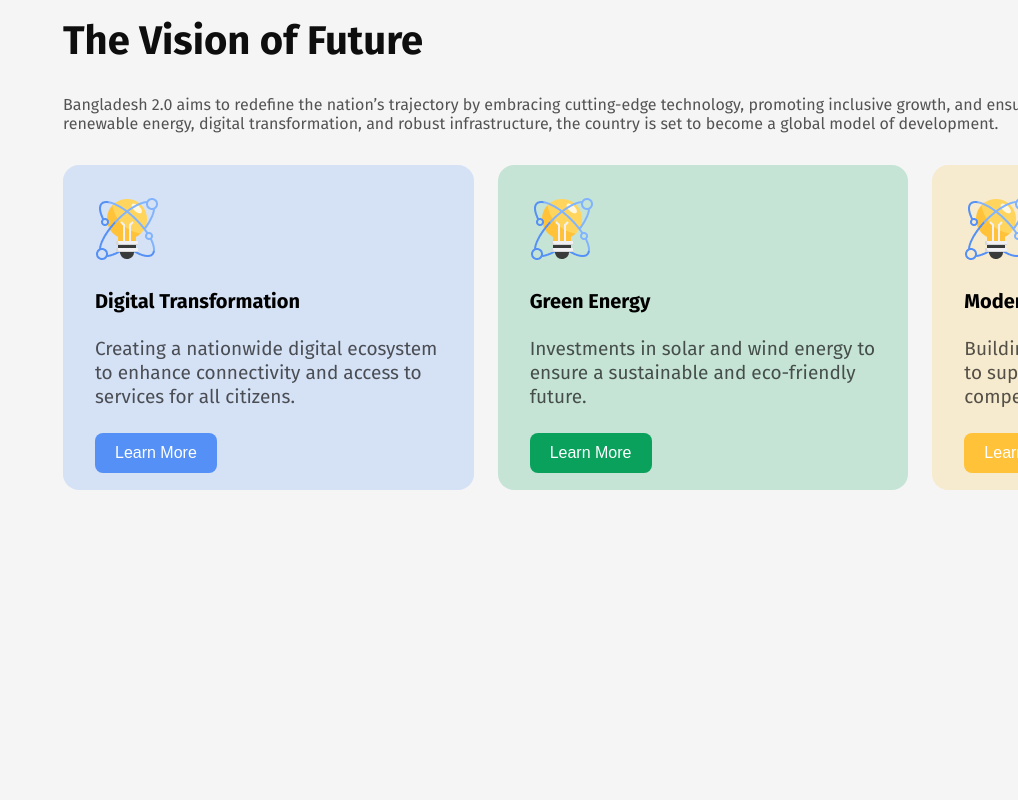
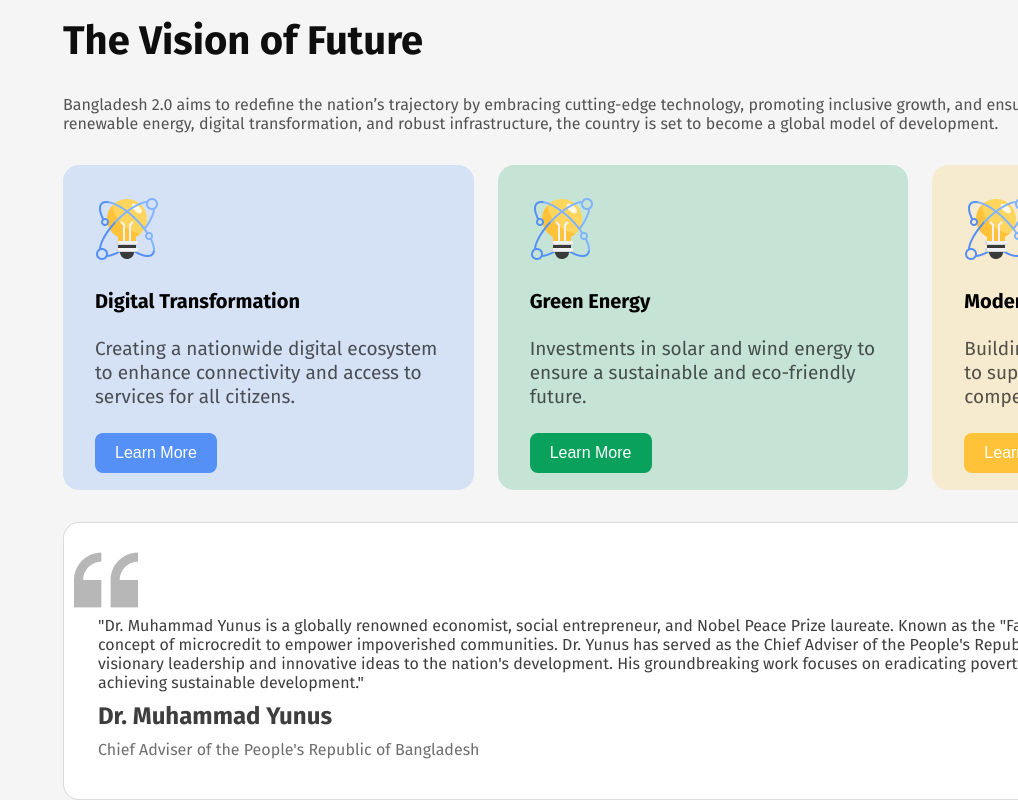
Before and after one commit to pallabbepary/assignment-1, a plain HTML site: page index.html in a window 1280 px wide. Shown: the part 693-1493 px from the top of the page, without its empty margins (262-1280 px from the left). Drawn offline with Linux system fonts and the light colour scheme.

Commit message:
added Dr. Muhammad Yunus commit

```diff
--- a/index.html
+++ b/index.html
@@ -64,7 +64,17 @@
                         <button class="M-I-Learn-More">Learn More</button>
                     </div>
                 </div>
-
+                <div class="Dr-Muhammad-Yunus">
+                    <img class="quote-img" src="./assets/quote-bg.png" alt="">
+                    <p class="dr-M-Y-ph">"Dr. Muhammad Yunus is a globally renowned economist, social entrepreneur, and Nobel Peace Prize
+                        laureate. Known as the "Father of Microfinance," he pioneered the concept of microcredit to
+                        empower impoverished communities. Dr. Yunus has served as the Chief Adviser of the People's
+                        Republic of Bangladesh, contributing his visionary leadership and innovative ideas to the
+                        nation's development. His groundbreaking work focuses on eradicating poverty, promoting social
+                        business, and achieving sustainable development."</p>
+                        <h1 class="dr-m-Y-Hed">Dr. Muhammad Yunus</h1>
+                        <p class="dr-m-Y-p">Chief Adviser of the People's Republic of Bangladesh</p>
+                </div>
             </section>
         </main>
     </header>
--- a/style/style.css
+++ b/style/style.css
@@ -212,3 +212,30 @@ body{
     display: flex;
     gap: 24px;
 }
+/* Dr. Muhammad Yunus */
+
+.Dr-Muhammad-Yunus{
+    height: 256px;
+    padding: 10px;
+    border: 1px solid rgba(14, 14, 14, 0.15);
+
+    border-radius: 16px;
+    background: rgb(255, 255, 255);
+}
+.quote-img{
+    padding-top: 15px;
+
+}
+.dr-M-Y-ph{
+    color: rgba(14, 14, 14, 0.8);
+    margin: 0px 24px;
+}
+.dr-m-Y-Hed{
+    color: rgba(14, 14, 14, 0.8);
+    margin: 10px 24px;
+}
+.dr-m-Y-p{
+    color: rgba(14, 14, 14, 0.6);
+    margin: 0px 24px;
+
+}
```
